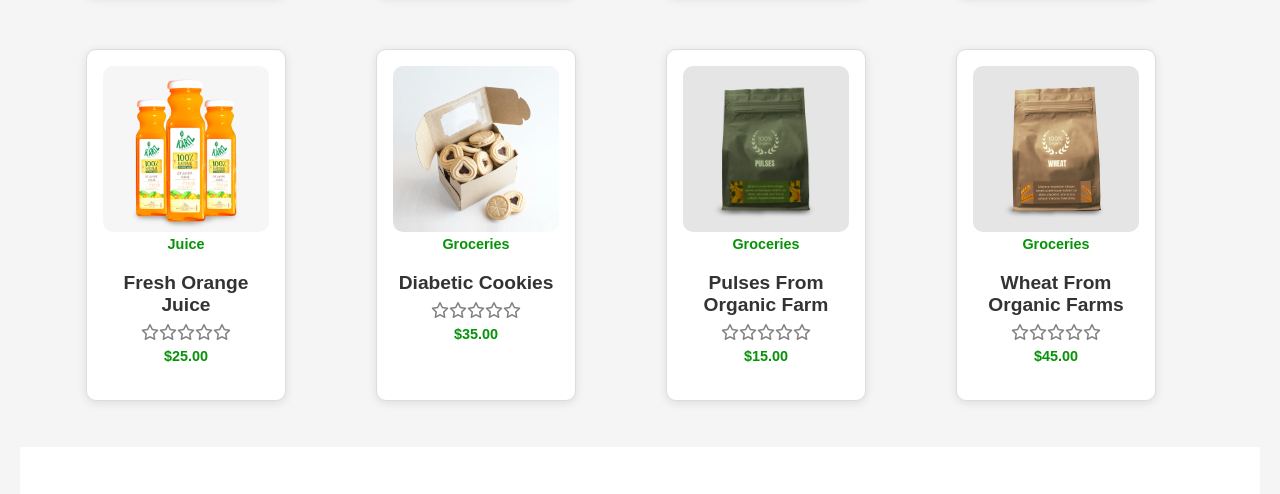
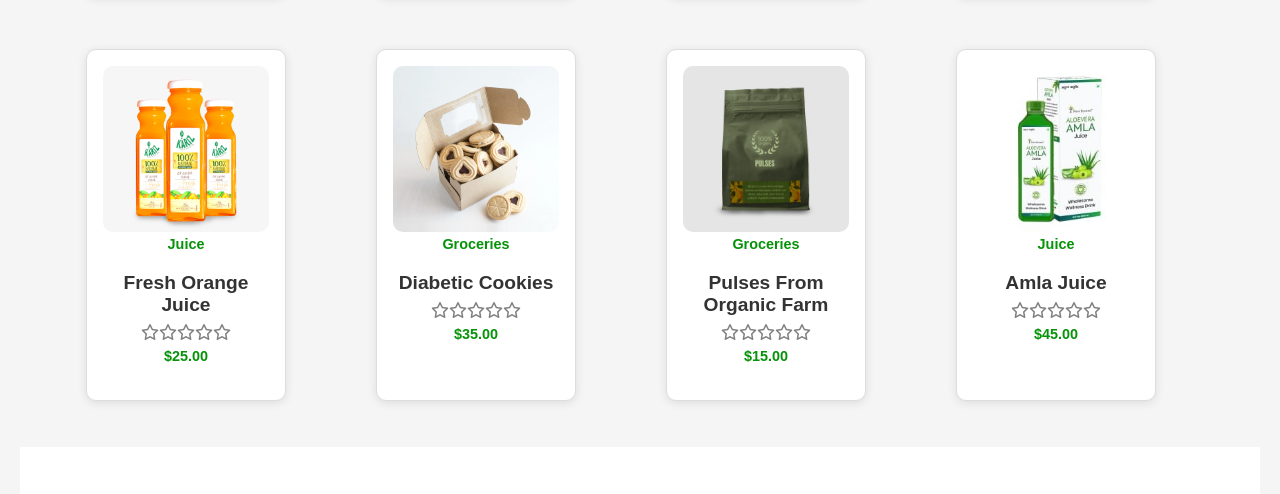
Before and after one commit to pragatigupta17/Multi_page, a plain HTML site: page Juice.html in a window 1280 px wide. Shown: the part 1412-1906 px from the top of the page. Drawn offline with Linux system fonts and the light colour scheme.

Commit message:
juice_commit

```diff
--- a/Juice.html
+++ b/Juice.html
@@ -174,9 +174,9 @@
                       <p>$15.00</p>
                     </div>
                     <div class="card">
-                      <img src="images/wheatimg.jpg" alt=""/>
-                      <p>Groceries</p>
-                      <h2>Wheat From Organic Farms</h2>
+                      <img src="images/amla.jpg" alt=""/>
+                      <p>Juice</p>
+                      <h2>Amla Juice</h2>
 
                       <div class="rating">
                         <i class="fa-regular fa-star"></i>
```
